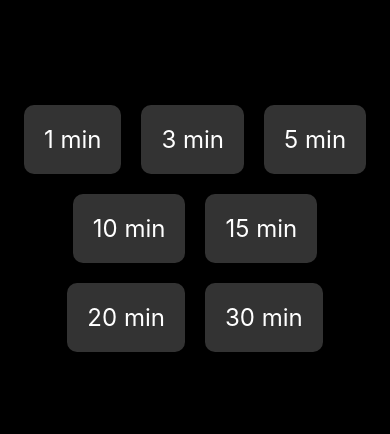
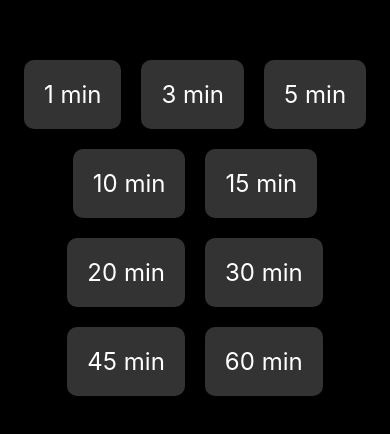
Before and after one commit to davidcarboni/stagetimer, a React Native app: screen / in a window 390 px wide. Shown: the part 194-628 px from the top of the page. Built offline with nearby package versions, Linux system fonts and the light colour scheme.

Commit message:
Add longer time options

```diff
--- a/App.js
+++ b/App.js
@@ -2,7 +2,7 @@ import { useKeepAwake } from 'expo-keep-awake';
 import React, { useEffect, useRef, useState } from 'react';
 import { StyleSheet, Text, TouchableOpacity, useWindowDimensions, View } from 'react-native';
 
-const TIMER_OPTIONS = [1, 3, 5, 10, 15, 20, 30];
+const TIMER_OPTIONS = [1, 3, 5, 10, 15, 20, 30, 45, 60]; // Timer options in minutes
 const WARNING_THRESHOLD = 60; // 1 minute in seconds
 const FINAL_THRESHOLD = 30; // 30 seconds in seconds
 
```
